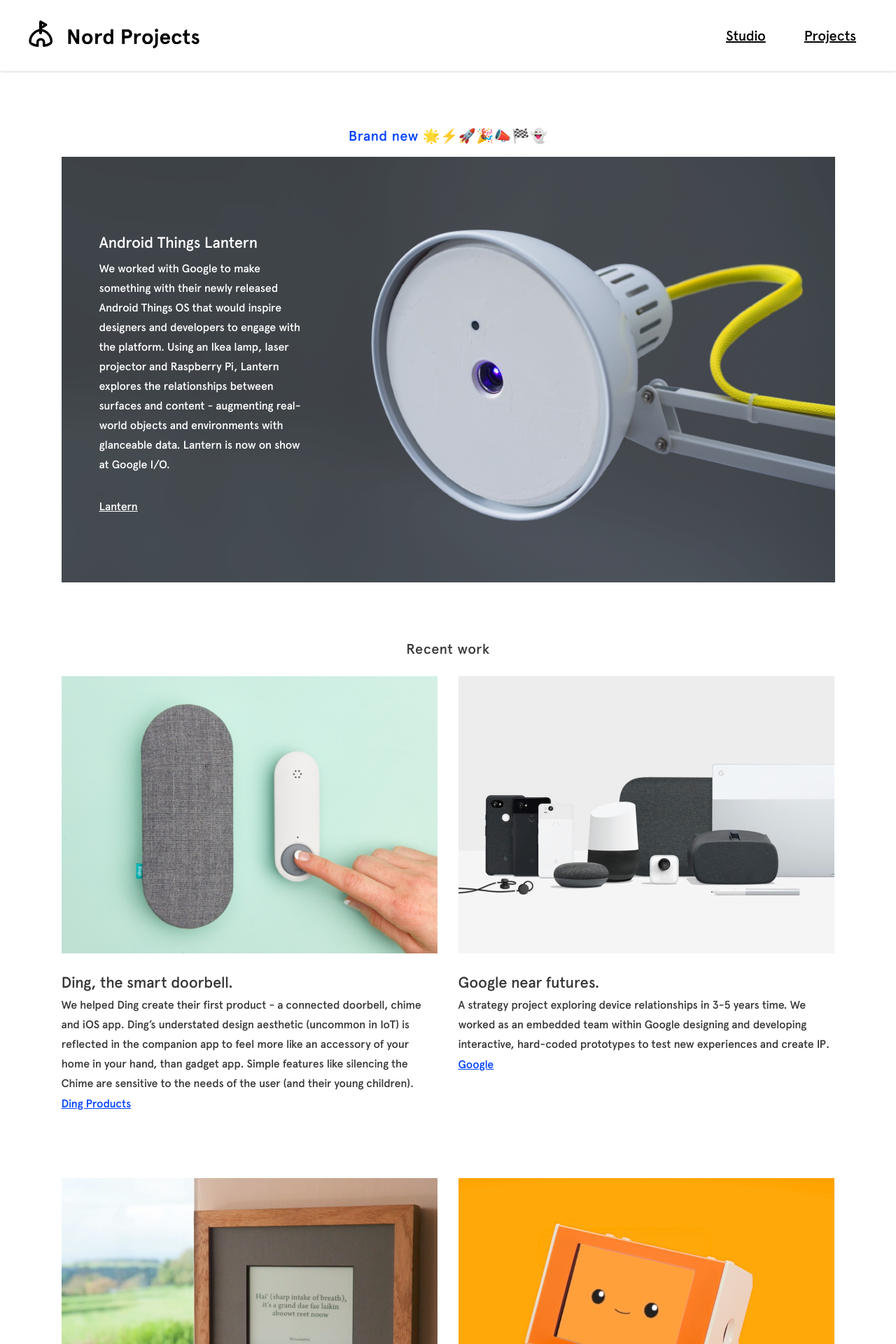
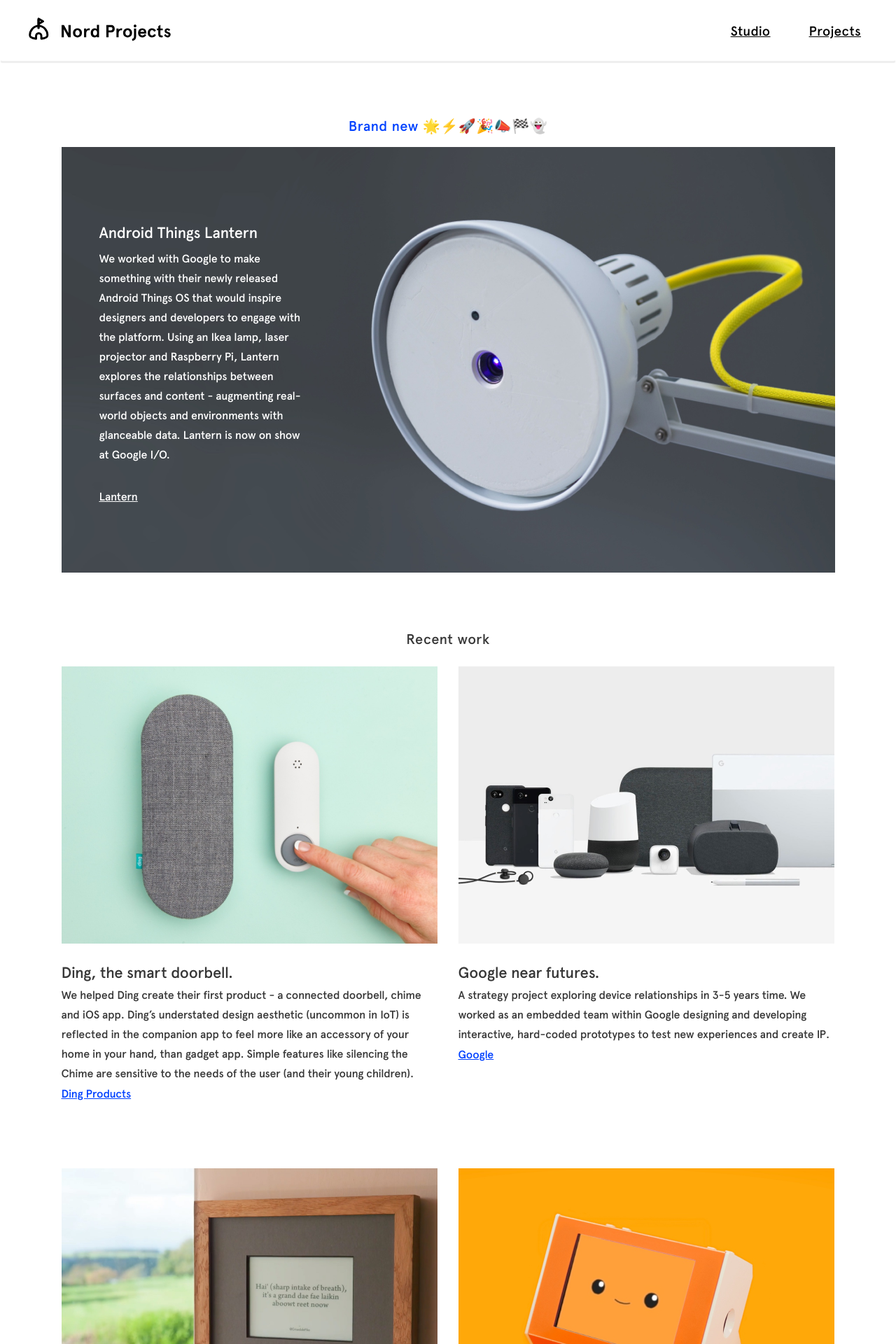
Before and after one commit to teguhpl/nordprojects.github.io, a Jekyll site: the page built from projects/index.html, in a window 1280 px wide. Shown: the top 1920 px of the page at 70% size. Built offline with Jekyll 4.4.1, drawn with Linux system fonts in a browser that asks for light colours.

Commit message:
Reduce nav size

```diff
--- a/_includes/topnav.html
+++ b/_includes/topnav.html
@@ -1,6 +1,5 @@
 <style type="text/css">
   .topnav {
-    min-height: 100px;
     border-bottom: 3px solid #EEEEEE;
     position: relative;
     color: black;
@@ -8,12 +7,14 @@
   }
   .nav-logo {
     width: 244px;
-    height: 40px;
+    height: 34px;
     background-image: url('/img/nav-logo.svg');
-    background-size: cover;
+    background-size: contain;
+    background-repeat: no-repeat;
+    background-position: left;
     margin-left: 40px;
     position: relative;
-    top: 28px;
+    top: 24px;
     display: inline-block;
   }
   .nav-collapse {
@@ -22,13 +23,13 @@
     margin-right: 9px;
   }
   .nav-menu {
-    margin-right: 13px;
-    margin-top: 25px;
-    margin-bottom: 25px;
+    margin-right: 6px;
+    margin-top: 19px;
+    margin-bottom: 17px;
   }
   .nav-menu-item {
     display: inline-block;
-    font-size: 20px;
+    font-size: 19px;
   }
   .topnav a:link, .topnav a:visited {
     color: inherit;
@@ -42,6 +43,7 @@
     display: inline-block;
     padding-left: 0px;
     padding-right: 0px;
+    letter-spacing: 0.4px;
   }
   .nav>li {
     padding-right: 28px;
@@ -94,7 +96,7 @@
     }
     .nav-menu {
       margin-top: 0px;
-      margin-left: 15px;
+      margin-left: 11px;
       margin-bottom: 10px;
     }
     .nav-menu-item {
```
